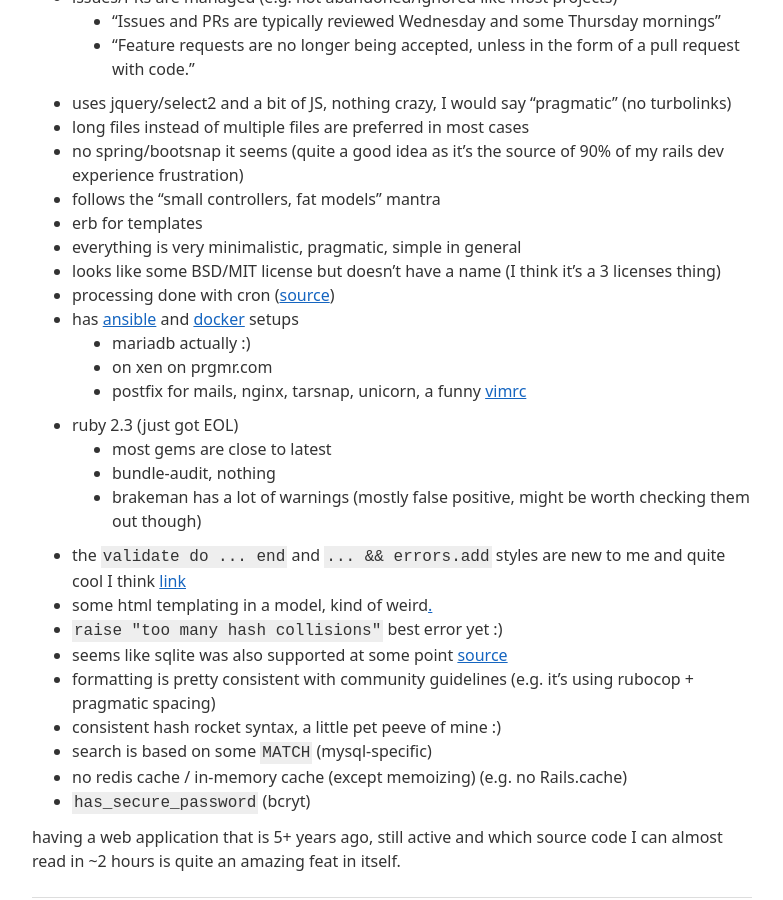
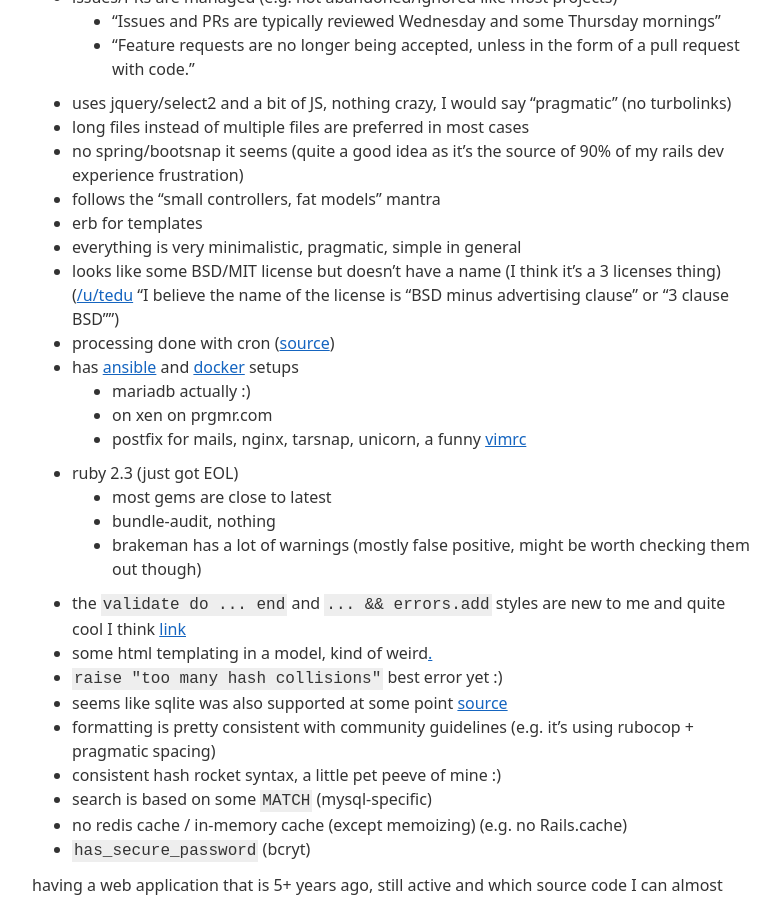
Before and after one commit to localhostdotdev/localhostdotdev.github.io, a Jekyll site: the page built from lobsters.md, in a window 1280 px wide and 900 px high, scrolled down 1542 px. Shown: the whole window, without its empty margins (248-1031 px from the left). Built offline with Jekyll 4.4.1, drawn with Linux system fonts in a browser that asks for light colours.

Commit message:
add exact license from tedu

```diff
--- a/lobsters.md
+++ b/lobsters.md
@@ -61,7 +61,7 @@ thanks to pushcx, jcs and [all the current and past contributors](https://github
 - follows the "small controllers, fat models" mantra
 - erb for templates
 - everything is very minimalistic, pragmatic, simple in general
-- looks like some BSD/MIT license but doesn't have a name (I think it's a 3 licenses thing)
+- looks like some BSD/MIT license but doesn't have a name (I think it's a 3 licenses thing) ([/u/tedu](https://lobste.rs/s/bb80bu/quick_scan_through_lobsters_s_source_code#c_xq5hne) "I believe the name of the license is “BSD minus advertising clause” or “3 clause BSD”")
 - processing done with cron ([source](https://github.com/lobsters/lobsters-ansible/tree/master/roles/lobsters/templates/sbin))
 - has [ansible](https://github.com/lobsters/lobsters-ansible) and [docker](https://github.com/utensils/docker-lobsters) setups
   - mariadb actually :)
```
